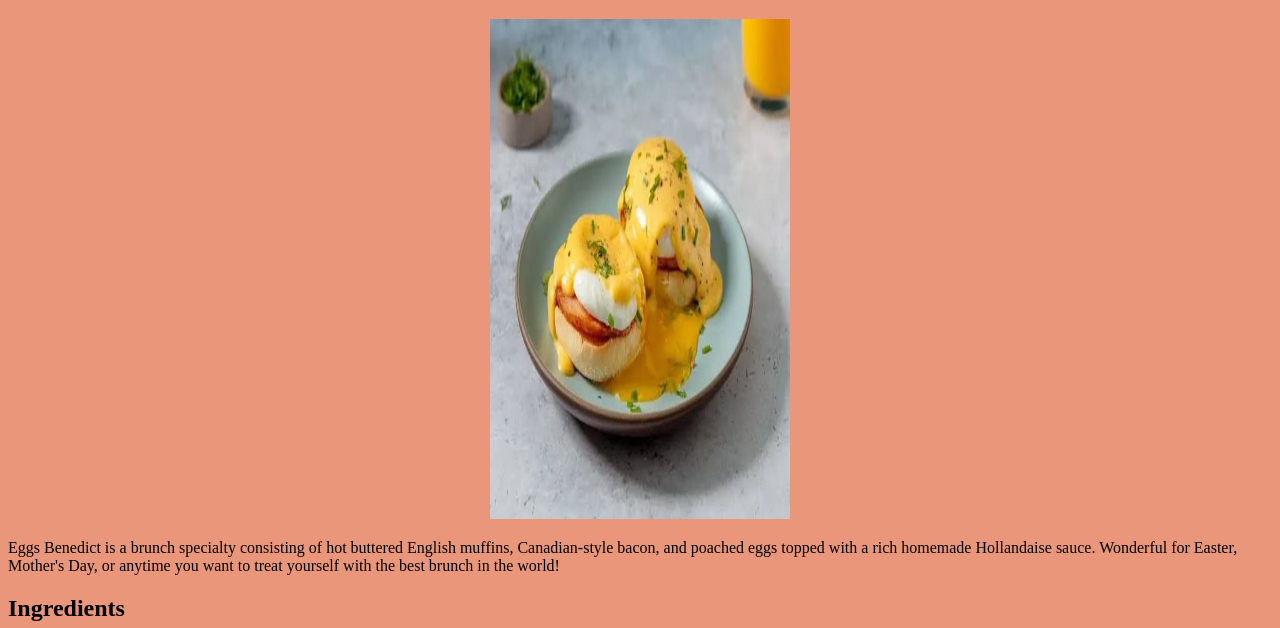
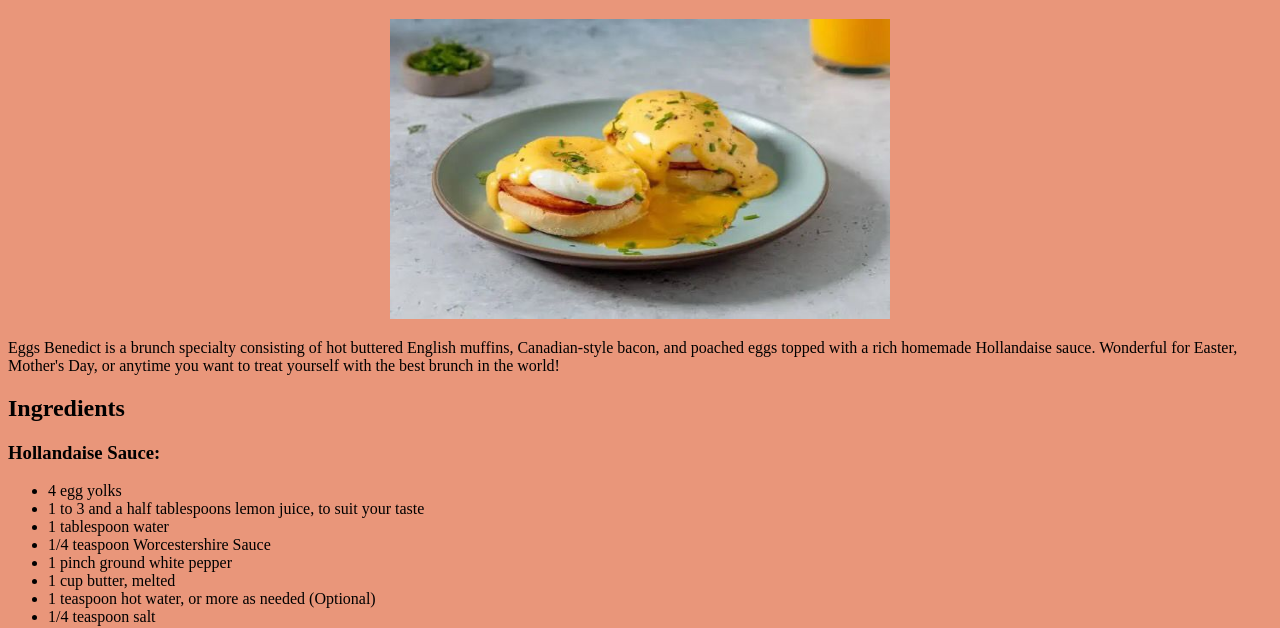
Before and after one commit to heldibossi/odin-recipes, a plain HTML site: page recipes/eggs-benedict.html in a window 1280 px wide. Shown: the part 95-723 px from the top of the page. Drawn offline with Linux system fonts and the light colour scheme.

Commit message:
Change width and height
asthetic porpuse

```diff
--- a/recipes/eggs-benedict.html
+++ b/recipes/eggs-benedict.html
@@ -8,7 +8,7 @@
     <body style="background-color:darksalmon">
         <p align="center"><a href="../index.html">Home</a></p>
         <h1 align="center" style="font-family:Times New Roman">Eggs Benedict</h1>
-        <p align="center"><img src="eggs-benedict.jpeg" alt="Eggs Benedict" width="300" height="500"></p>
+        <p align="center"><img src="eggs-benedict.jpeg" alt="Eggs Benedict" width="500" height="300"></p>
 
         <p>Eggs Benedict is a brunch specialty consisting of hot buttered English muffins, Canadian-style bacon, and poached eggs topped with a rich homemade Hollandaise sauce.
             Wonderful for Easter, Mother's Day, or anytime you want to treat yourself with the best brunch in the world!</p>
```
